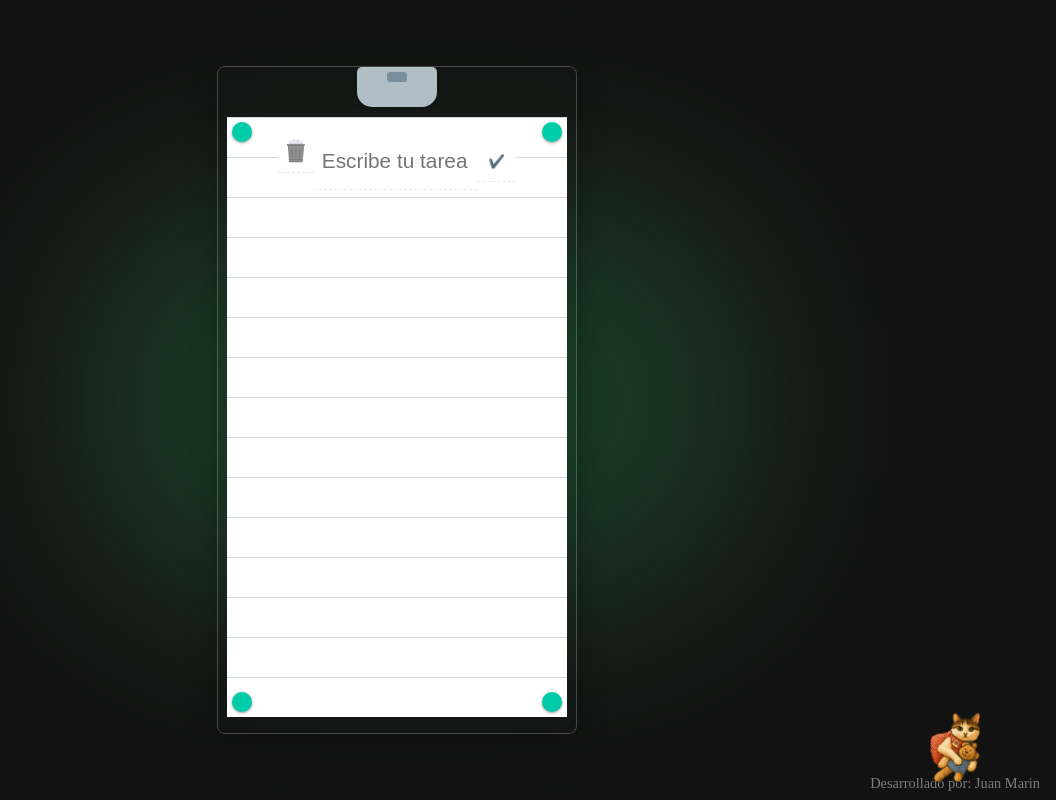
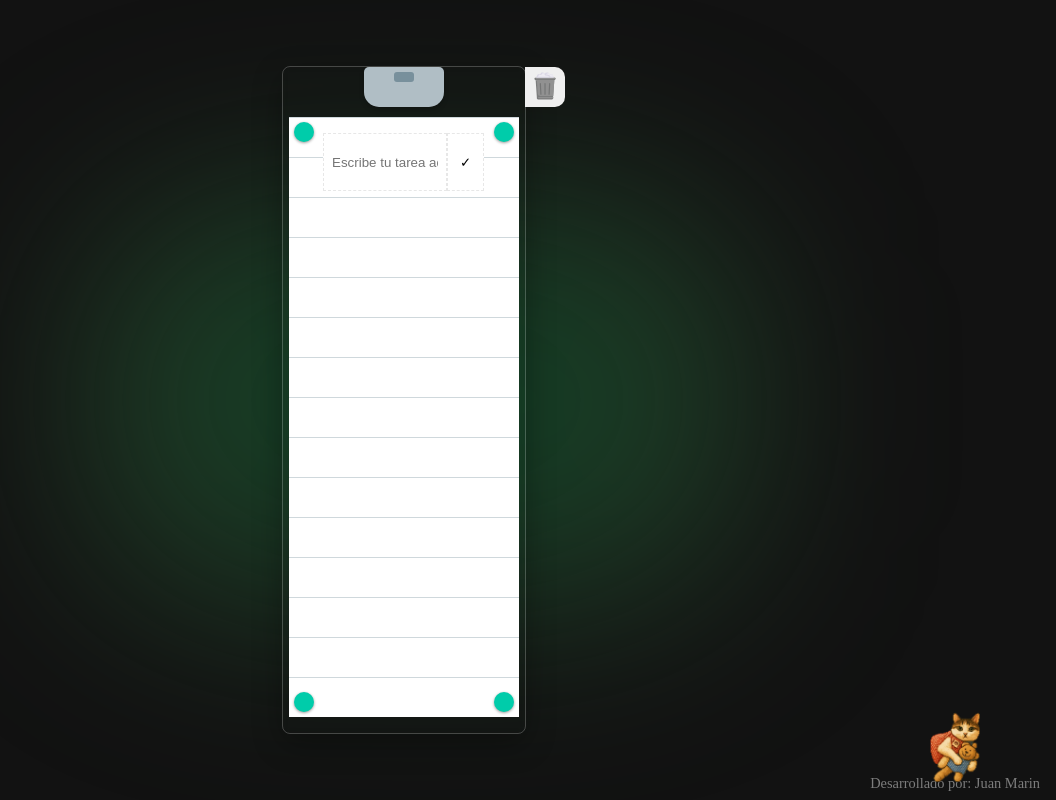
Before and after one commit to JuanM-8/TodoReact, a React (Vite) app: page / in a window 1280 px wide. Shown: the whole page, without its empty margins (224-1280 px from the left). Built offline with nearby package versions, Linux system fonts and the light colour scheme.

Commit message:
New design

```diff
--- a/src/App.css
+++ b/src/App.css
@@ -34,6 +34,7 @@
   flex-direction: column;
   align-items: center;
 }
+
 .clip-pin {
   position: absolute;
   background-color: #00ccaa;
@@ -43,25 +44,27 @@
   box-shadow: 0 1px 3px rgba(0, 0, 0, 0.4);
   z-index: 10;
 }
-.sheet > .clip-pin:nth-child(1) {
+
+.sheet>.clip-pin:nth-child(1) {
   top: 5px;
   left: 5px;
 }
 
-.sheet > .clip-pin:nth-child(2) {
+.sheet>.clip-pin:nth-child(2) {
   top: 5px;
   right: 5px;
 }
 
-.sheet > .clip-pin:nth-child(3) {
+.sheet>.clip-pin:nth-child(3) {
   bottom: 5px;
   left: 5px;
 }
 
-.sheet > .clip-pin:nth-child(4) {
+.sheet>.clip-pin:nth-child(4) {
   bottom: 5px;
   right: 5px;
 }
+
 .clip-top {
   position: absolute;
   top: 0;
@@ -74,6 +77,7 @@
   box-shadow: 0 3px 5px rgba(0, 0, 0, 0.2);
   z-index: 10;
 }
+
 .clip-top::before {
   content: "";
   position: absolute;
@@ -96,12 +100,25 @@
   background-size: 100% 40px;
 }
 
+.btn-delete {
+  position: absolute;
+  top: 0;
+  width: 2.5rem;
+  height: 2.5rem;
+  right: -40px;
+  border-radius: 0px 10px 10px 0px;
+  border: none;
+  outline: none;
+  cursor: pointer;
+}
+
 .cont-form {
   margin: auto;
   width: 70%;
   padding: 1rem;
   display: flex;
   justify-content: center;
+
   form {
     width: 100%;
     text-align: center;
@@ -109,24 +126,25 @@
     align-items: center;
     display: flex;
   }
+
   input {
-    font-size: 1.3rem;
     border: none;
-    border-bottom: 1px dashed rgb(231, 231, 231);
+    border: 1px dashed rgb(231, 231, 231);
     width: 75%;
     height: 2.5rem;
     padding: 0.5rem;
   }
+
   button {
     border: none;
-    border-bottom: 1px dashed rgb(231, 231, 231);
-
+    border: 1px dashed rgb(231, 231, 231);
     background: #fff;
     cursor: pointer;
     width: 2.5rem;
-    height: 2.5rem;
+    height: 100%;
     transition: 0.3s all;
   }
+
   button:hover {
     background-color: rgba(194, 195, 195, 0.802);
   }
@@ -134,11 +152,13 @@
 
 .cont-tasks {
   width: 100%;
+
   ul {
     text-wrap: wrap;
     list-style: none;
     padding: 0;
   }
+
   li {
     position: relative;
     display: flex;
@@ -167,6 +187,7 @@
     text-decoration: line-through;
     color: #78909c91;
   }
+
   .container-date {
     display: flex;
     flex-direction: row;
@@ -180,6 +201,7 @@
     color: #666;
     margin-right: 10px;
   }
+
   button {
     cursor: pointer;
     background-color: #ff4d4d;
@@ -210,9 +232,25 @@
   }
 }
 
+.overlay {
+  position: fixed;
+  top: 0;
+  left: 0;
+  width: 100%;
+  height: 100%;
+  background: #000000b7;
+  display: flex;
+  z-index: 1001;
+}
+
 /* ── Panel IA ────────────────────────────────────────────────────────────────── */
 .ai-panel {
-  margin: 12px 16px 16px;
+
+  top: 0;
+  z-index: 999;
+  width: 90%;
+  margin: auto;
+
   background: #f0f4ff;
   border-radius: 10px;
   overflow: hidden;
@@ -318,6 +356,7 @@
     background: #02a68b;
     transform: translateY(-1px);
   }
+
   &:disabled {
     opacity: 0.5;
     cursor: not-allowed;
@@ -389,6 +428,7 @@
     opacity: 0;
     transform: translateY(8px);
   }
+
   to {
     opacity: 1;
     transform: translateY(0);
@@ -406,9 +446,11 @@ footer {
   width: 100%;
   place-items: end;
 }
+
 .img-footer {
   position: relative;
 }
+
 .img-footer img {
   width: 50px;
   position: absolute;
--- a/src/App.jsx
+++ b/src/App.jsx
@@ -26,7 +26,6 @@ function App() {
   const [loadingTitle, setLoadingTitle] = useState(false);
   const [description, setDescription] = useState("");
   const [loadingDesc, setLoadingDesc] = useState(false);
-  const [toast, setToast] = useState("");
 
   const prevLength = useRef(list.length);
   const panelRef = useRef(null);
@@ -131,13 +130,12 @@ Título original: "${selectedTask.text}"`,
     setDescription("");
     try {
       const result = await callClaude(
-        `Eres un técnico de soporte de TI. Genera una descripción formal y profesional para un ticket de Jira basándote en el siguiente título.
+        `Eres el Operador de Tecnologia de una Tienda. Genera una descripción formal para un ticket de Jira basándote en el siguiente título.
 La descripción debe:
 - Estar en tercera persona
 - Describir brevemente el problema o actividad realizada
-- Mencionar el impacto o resolución si aplica
-- Tener entre 2 y 4 oraciones
-- Ser concisa y profesional
+- Tener entre 2 y 3 oraciones
+- Ser concisa
 
 Responde SOLO con la descripción, sin títulos ni encabezados.
 
@@ -164,17 +162,7 @@ Título: "${titleToUse}"`,
       </div>
 
       <div className="container">
-        <span className="clip-top"></span>
-
-        <div className="sheet">
-          <span className="clip-pin"></span>
-          <span className="clip-pin"></span>
-          <span className="clip-pin"></span>
-          <span className="clip-pin"></span>
-
-          {/* Formulario */}
-          <div className="cont-form">
-            <button onClick={borrarAll}>
+        <button className="btn-delete" onClick={borrarAll}>
               <svg xmlns="http://www.w3.org/2000/svg" viewBox="0 0 48 48">
                 <g id="Trash">
                   <path
@@ -224,6 +212,17 @@ Título: "${titleToUse}"`,
                 </g>
               </svg>
             </button>
+        <span className="clip-top"></span>
+
+        <div className="sheet">
+          <span className="clip-pin"></span>
+          <span className="clip-pin"></span>
+          <span className="clip-pin"></span>
+          <span className="clip-pin"></span>
+
+          {/* Formulario */}
+          <div className="cont-form">
+
 
             <form
               onSubmit={(e) => {
@@ -237,7 +236,7 @@ Título: "${titleToUse}"`,
                 value={task}
                 onChange={(e) => setTask(e.target.value)}
               />
-              <button>✔️</button>
+              <button>✓</button>
             </form>
           </div>
 
@@ -300,6 +299,7 @@ Título: "${titleToUse}"`,
 
           {/* ── Panel IA ── */}
           {selectedTask && (
+            <div className="overlay">
               <div className="ai-panel" ref={panelRef}>
                 <div className="ai-panel-header">
                   <span className="ai-icon">✦</span>
@@ -402,6 +402,8 @@ Título: "${titleToUse}"`,
                   </div>
                 </div>
               </div>
+            </div>
+
           )}
         </div>
       </div>
```
Lines whose indentation alone changed are shown as unchanged.
